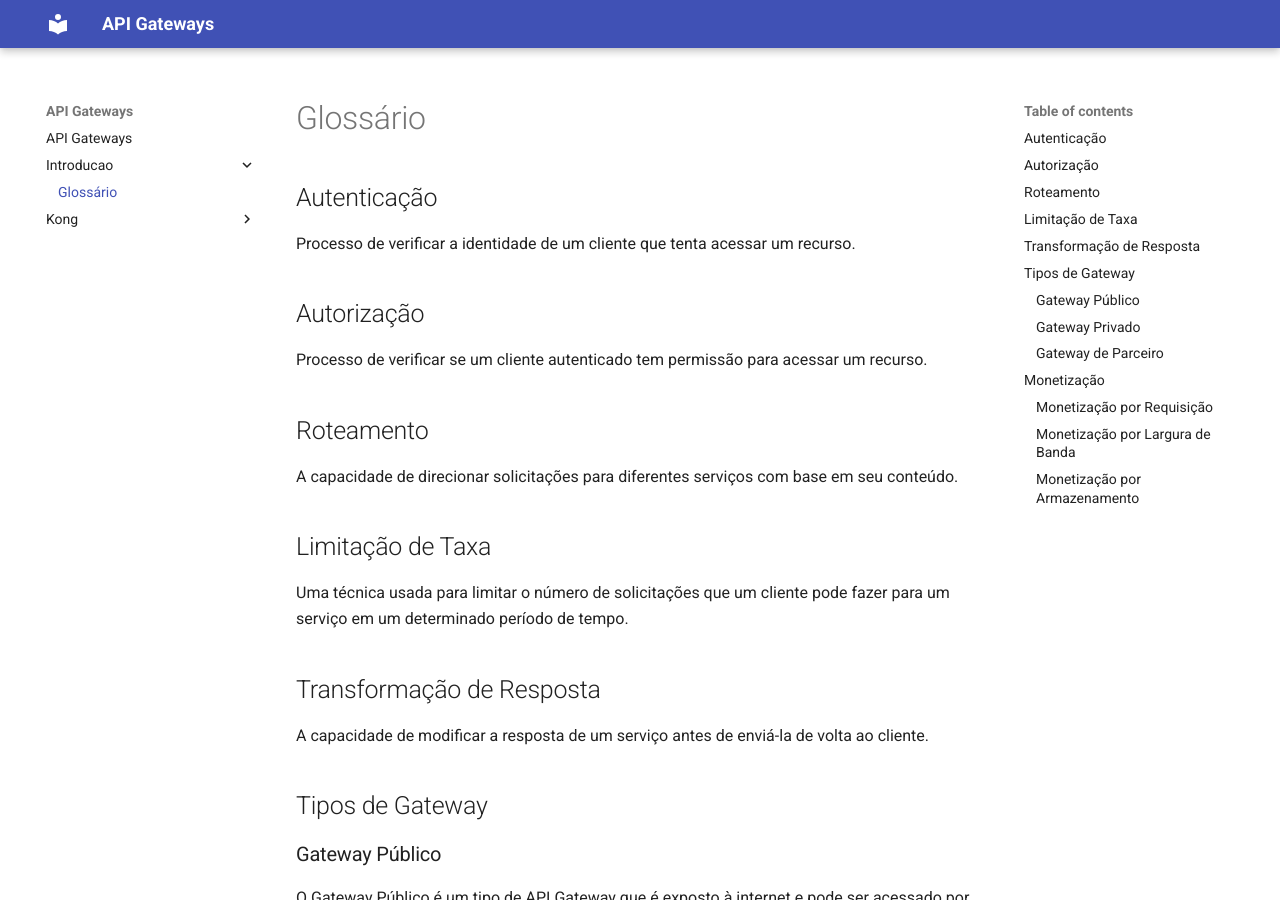
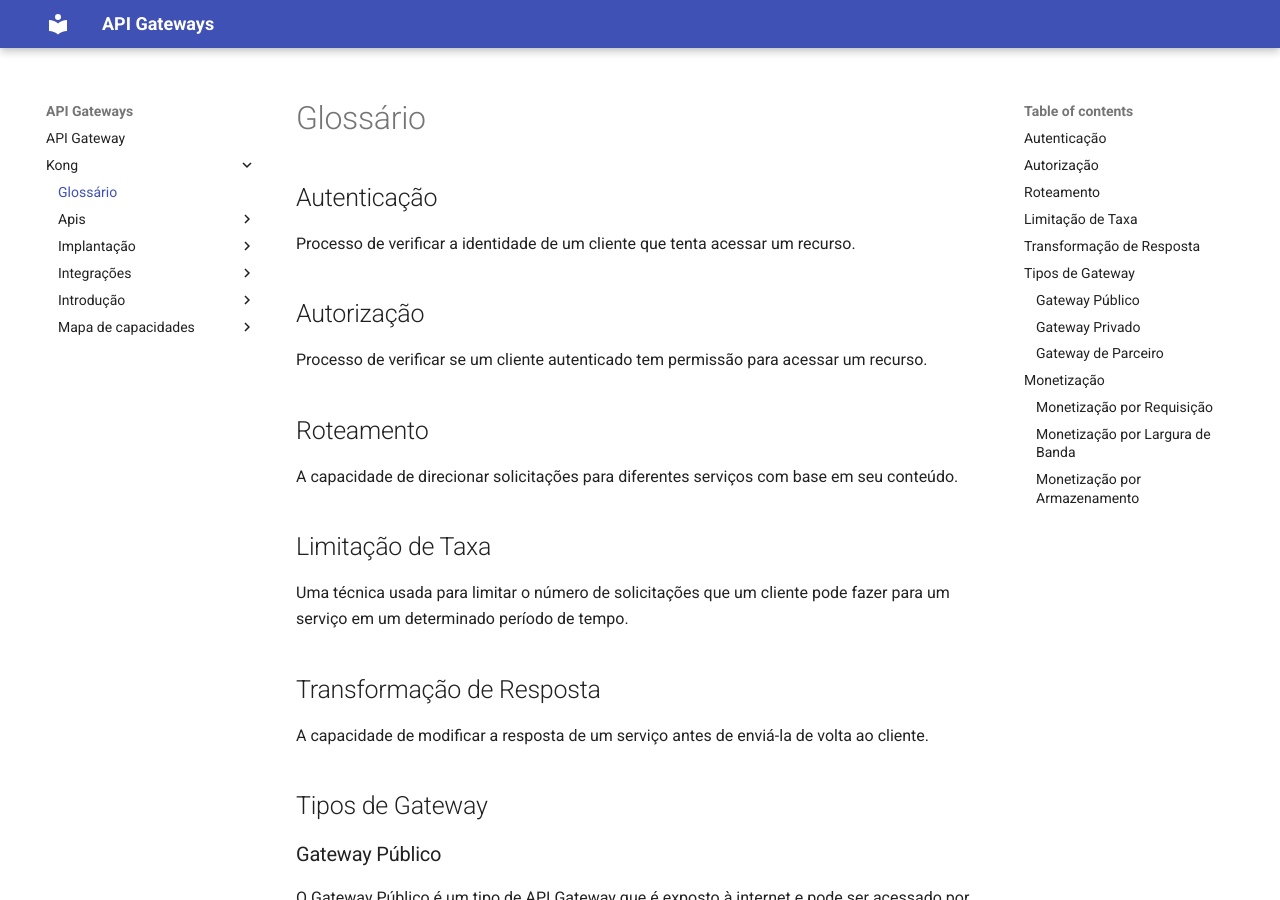
Before and after one commit to atalhox/kong-gateway, an MkDocs documentation site: the page built from docs/kong/glossario.md, in a window 1280 px wide and 900 px high. Built offline with MkDocs 1.6.1 and Material for MkDocs 9.7.7, drawn with Linux system fonts in a browser that asks for light colours.

Commit message:
Fix: adjust on page structure

```diff
--- a/docs/index.md
+++ b/docs/index.md
@@ -1,4 +1,4 @@
-# API Gateways
+# API Gateway
 
 Esta documentação fornece uma visão abrangente sobre API Gateways e sua importância no ambiente corporativo. As ferramentas de API Gateway são equipadas com um robusto conjunto de funcionalidades, seja nativamente ou por meio de extensões, que facilitam a gestão de APIs em grande escala.
 
```
Also changed, not shown: assets/gifs/kong/capacities/ip-restriction.gif (renamed from docs/assets/gifs/kong/capacities/ip-restriction.gif), assets/gifs/kong/capacities/request-size-limiting.gif (renamed from docs/assets/gifs/kong/capacities/request-size-limiting.gif), assets/gifs/kong/capacities/request-termination.gif (added), assets/img/gateway/kong/capacities/cache/caching-no-cache.png (renamed from docs/assets/img/gateway/kong/capacities/cache/caching-no-cache.png), assets/img/gateway/kong/capacities/cache/caching-with-cache.png (renamed from docs/assets/img/gateway/kong/capacities/cache/caching-with-cache.png), assets/img/gateway/kong/capacities/cors/error.png (renamed from docs/assets/img/gateway/kong/capacities/cors/error.png), assets/img/gateway/kong/capacities/cors/success.png (renamed from docs/assets/img/gateway/kong/capacities/cors/success.png), assets/img/gateway/kong/integrations/grafana.png (renamed from docs/assets/img/gateway/kong/integrations/grafana.png), docs/kong/glossario.md (renamed from docs/introducao/glossario.md), 21 other files.
